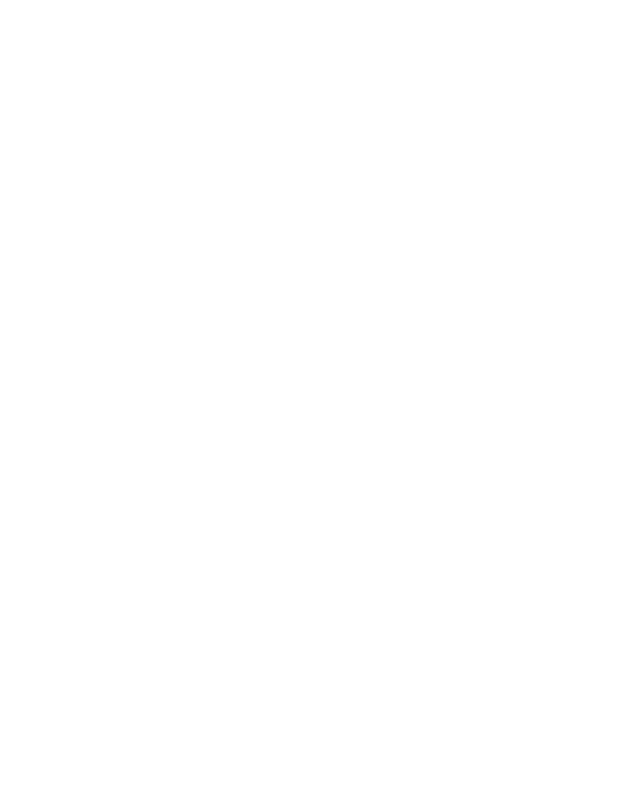
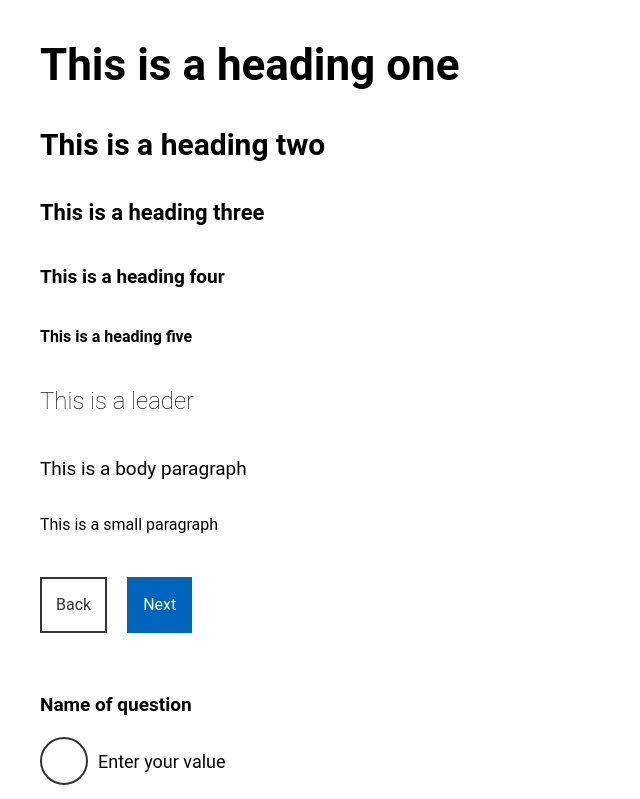
Before and after one commit to JustinL-IxD/ScotGov-PrototypingKit-Svelte, a SvelteKit app: page /components in a window 1280 px wide. Shown: the part 300-1099 px from the top of the page, without its empty margins (0-640 px from the left). Before the commit the page ends 800 px from the top, so only its background shows below. Built offline with nearby package versions, Linux system fonts and the light colour scheme.

Commit message:
Create Component page

```diff
--- a/src/lib/Forms/RadioButtons.svelte
+++ b/src/lib/Forms/RadioButtons.svelte
@@ -6,6 +6,7 @@
 <style>
     .radio-label{
         font-family: "Roboto", sans-serif;
+        font-size: 18px;
         display: flex;
         align-items: center;
         cursor: pointer;
@@ -58,6 +59,7 @@
         </label>
     {/each}
     -->
+    <p class="text-body font-bold mb-2 max-w-[790px]">Name of question</p>
     <label class="radio-label mb-2">
         <input type="radio" class="radio-input" name="options" value="{option1}" />
         <div class="radio-container"></div>
--- a/src/lib/Header/PartOf.svelte
+++ b/src/lib/Header/PartOf.svelte
@@ -1,9 +1,11 @@
-<script>
+<script lang="ts">
 	import H1 from "$lib/Typography/H1.svelte";
     import Small from "$lib/Typography/Small.svelte";
+
+    export let name: String;
 </script>
 
 <div class="bg-[#ebebeb] pt-3 pl-2 border-t-8 border-[#0065bd] h-40">
     <Small>Part of</Small>
-    <h1 class="text-h1 text-[#333333] mb-6 pb-3">Pension Age Disability Payment</h1>
+    <h1 class="text-h1 text-[#333333] mb-6 pb-3">{name ? name : "Enter benefit name"}</h1>
 </div>
--- a/src/routes/+layout.svelte
+++ b/src/routes/+layout.svelte
@@ -5,5 +5,5 @@
 </script>
 
 <Header />
-<PartOf />
+<PartOf name="Pension Age Disability Payment" />
 <slot />
--- a/src/routes/components/+page.svelte
+++ b/src/routes/components/+page.svelte
@@ -0,0 +1,64 @@
+<script>
+    import H1 from '$lib/Typography/H1.svelte';
+    import H2 from '$lib/Typography/H2.svelte';
+    import H3 from '$lib/Typography/H3.svelte';
+    import H4 from '$lib/Typography/H4.svelte';
+    import H5 from '$lib/Typography/H5.svelte';
+    import Leader from '$lib/Typography/Leader.svelte';
+    import Body from '$lib/Typography/Body.svelte';
+    import Small from '$lib/Typography/Small.svelte';
+    import PrimaryButton from '$lib/Buttons/PrimaryButton.svelte';
+	import SecondaryButton from '$lib/Buttons/SecondaryButton.svelte';
+	import TextInput from '$lib/Forms/TextInput.svelte';
+    import RadioButtons from '$lib/Forms/RadioButtons.svelte';
+	import Textarea from '$lib/Forms/Textarea.svelte';
+</script>
+
+<div>
+    <H1>This is a heading one</H1>
+</div>
+
+<div class="mt-[-40px]">
+    <H2>This is a heading two</H2>
+</div>
+
+<div class="mt-4">
+    <H3>This is a heading three</H3>
+</div>
+
+<div class="mt-4">
+    <H4>This is a heading four</H4>
+</div>
+
+<div class="mt-4">
+    <H5>This is a heading five</H5>
+</div>
+
+<div class="mt-4">
+    <Leader>This is a leader</Leader>
+</div>
+
+<div class="mt-4">
+    <Body>This is a body paragraph</Body>
+</div>
+
+<div class="mt-[-20px]">
+    <Small>This is a small paragraph</Small>
+</div>
+
+<div class="mt-4">
+    <SecondaryButton name="Back" />
+    <PrimaryButton name="Next" />
+</div>
+
+<div class="mt-6">
+    <RadioButtons />
+</div>
+
+<div class="mt-2">
+    <TextInput />
+</div>
+
+<div class="mt-2">
+    <Textarea />
+</div>
```
